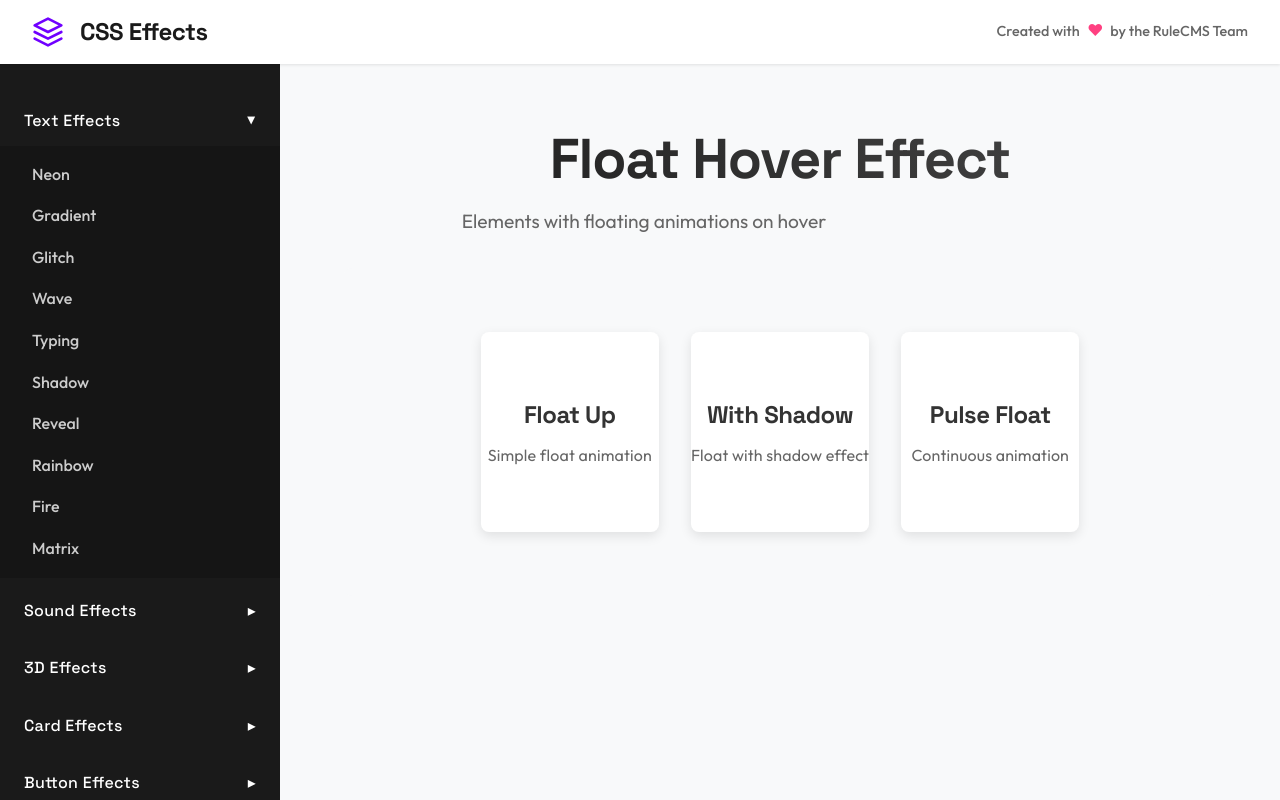
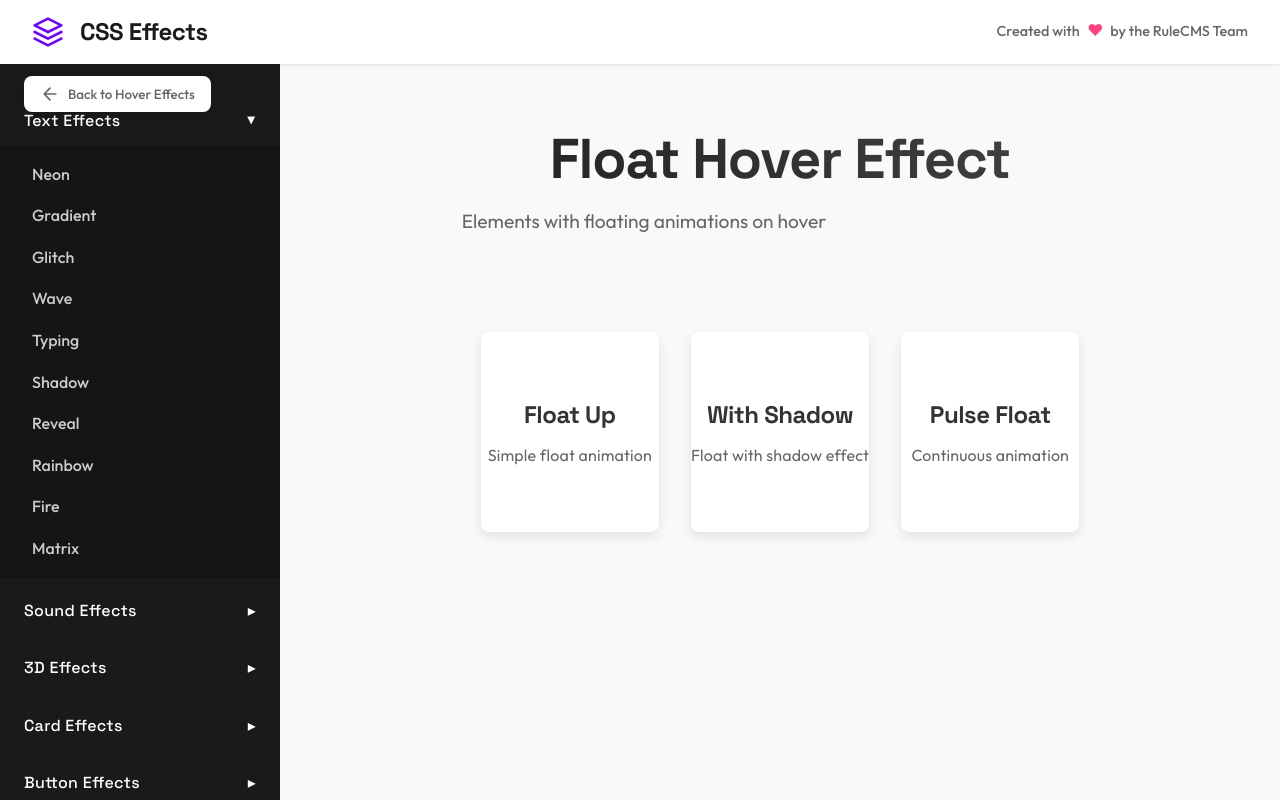
Before and after one commit to dreamerkumar/css-effects, an Angular app: page /hover-effects/float in a window 1280 px wide. Built offline with nearby package versions, Linux system fonts and the light colour scheme.

Commit message:
Add src/hover-effects/float/float.component.ts
    File type: Java source, ASCII text

```diff
--- a/src/hover-effects/float/float.component.ts
+++ b/src/hover-effects/float/float.component.ts
@@ -1,9 +1,13 @@
 import { Component } from '@angular/core';
+import { CommonModule } from '@angular/common';
+import { BackButtonComponent } from '../../app/shared/back-button.component';
 
 @Component({
   selector: 'app-float',
   standalone: true,
+  imports: [CommonModule, BackButtonComponent],
   template: `
+    <app-back-button [text]="'Back to Hover Effects'" path="/hover-effects"></app-back-button>
     <div class="container">
       <h1>Float Hover Effect</h1>
       <p class="description">Elements with floating animations on hover</p>
```
